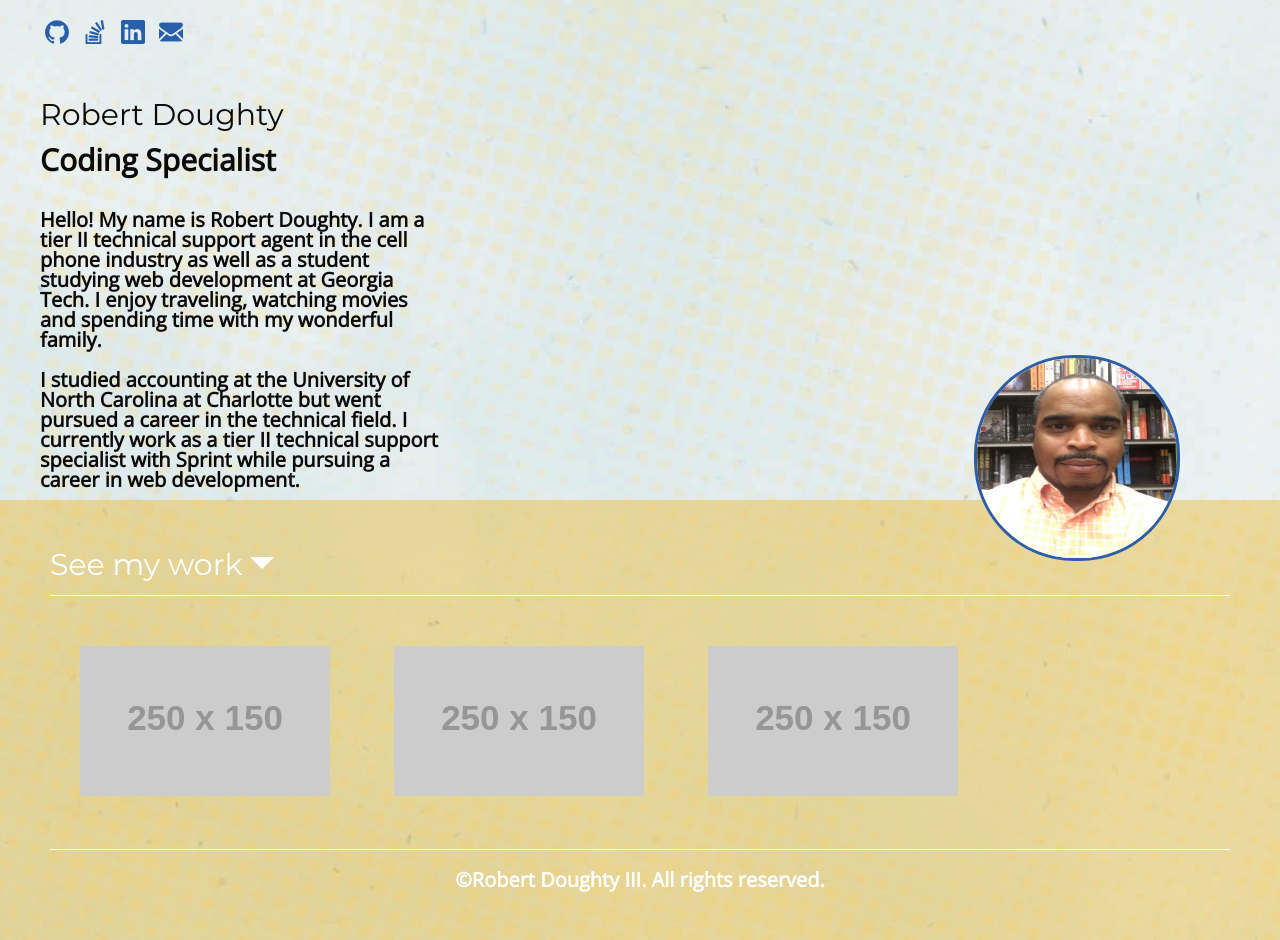
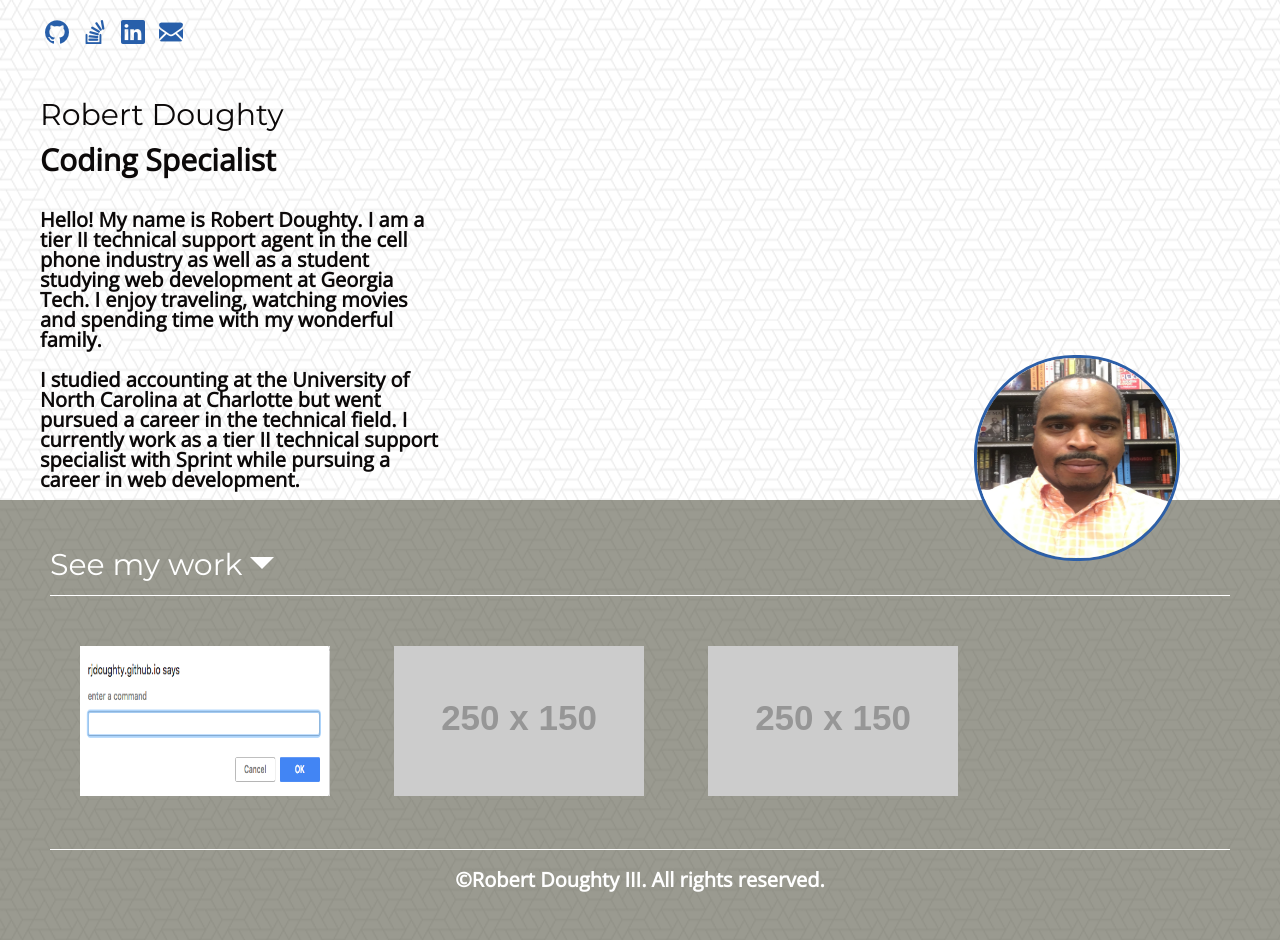
Before and after one commit to rjdoughty/wk4portfolio, a plain HTML site: page index.html in a window 1280 px wide. Drawn offline with nearby package versions, Linux system fonts and the light colour scheme; placeholder pictures from the web are drawn by us.

Commit message:
edits and links

```diff
--- a/index.html
+++ b/index.html
@@ -35,9 +35,9 @@
   <header>
   <h2>See my work <img src="assets/arrow.png" alt="arrow"> </h2>
   </header>
-  <a class="mywork" href="https://placeholder.com"><img src="http://via.placeholder.com/250x150" alt="my work"></a>
-  <a class="mywork" href="https://placeholder.com"><img src="http://via.placeholder.com/250x150" alt="my work"></a>
-  <a class="mywork" href="https://placeholder.com"><img src="http://via.placeholder.com/250x150" alt="my work"></a>
+  <a class="mywork" href="https://rjdoughty.github.io/hwunit4act30/" target="_blank"><img src="assets/ssact30.png" alt="Employee Directory" height="150" width="250"></a>
+  <a class="mywork" href="#"><img src="http://via.placeholder.com/250x150" alt="my work"></a>
+  <a class="mywork" href="#"><img src="http://via.placeholder.com/250x150" alt="my work"></a>
 
 <footer>
   <p class="foot">©Robert Doughty III. All rights reserved.</p>
--- a/style.css
+++ b/style.css
@@ -1,14 +1,13 @@
 body {
-    background-image: url("assets/light-blue.jpg");
-    background-repeat: no-repeat;
-    background-size: auto 100%;
+    background-image: url("assets/bckgrnd.png");
+
 
 }
 
 main {
     display: grid;
     height: 100%;
-    grid-template-rows: 750px 1fr;
+    grid-template-rows: 1fr 1fr;
     grid-template-columns: 1fr;
 }
 
@@ -21,7 +20,7 @@ article {
     margin-right: 18px;
 }
 section{
-    background: rgba(236, 181, 30, 0.4);
+    background: rgba(88, 88, 71, 0.6);
     padding: 50px;
     color: #FFFFFF;
     height: auto;
@@ -31,6 +30,7 @@ section{
 .mywork{
     padding: 30px;
     margin-bottom: 75px;
+
 }
 
 nav {
@@ -93,9 +93,7 @@ p {
 @media only screen and (min-width: 600px){
 
 
-    body {
-        background-size: 100% 100%;
-    }
+
 
 
 main {
```
Also changed, not shown: assets/ssact30.png (added), 2 other files.
